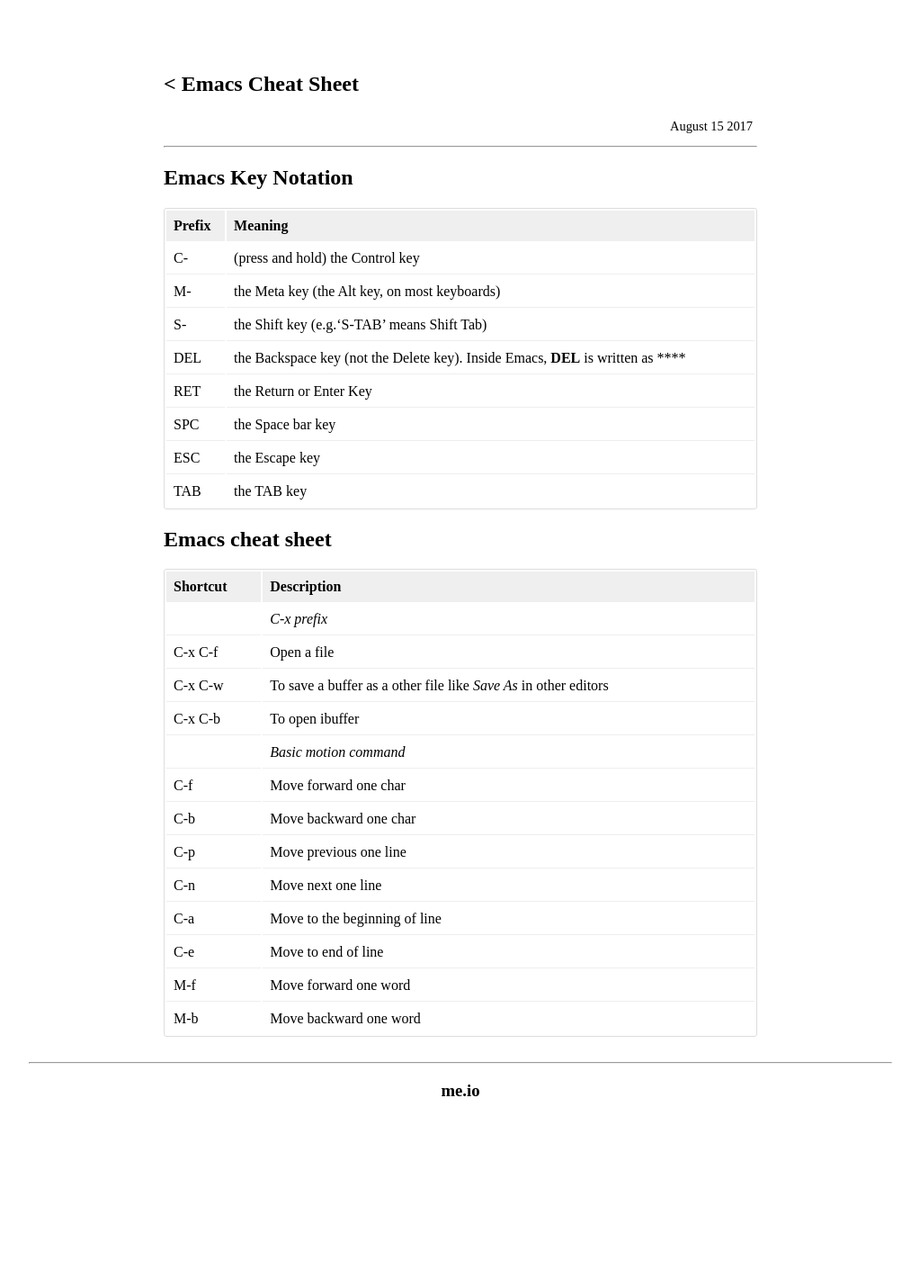
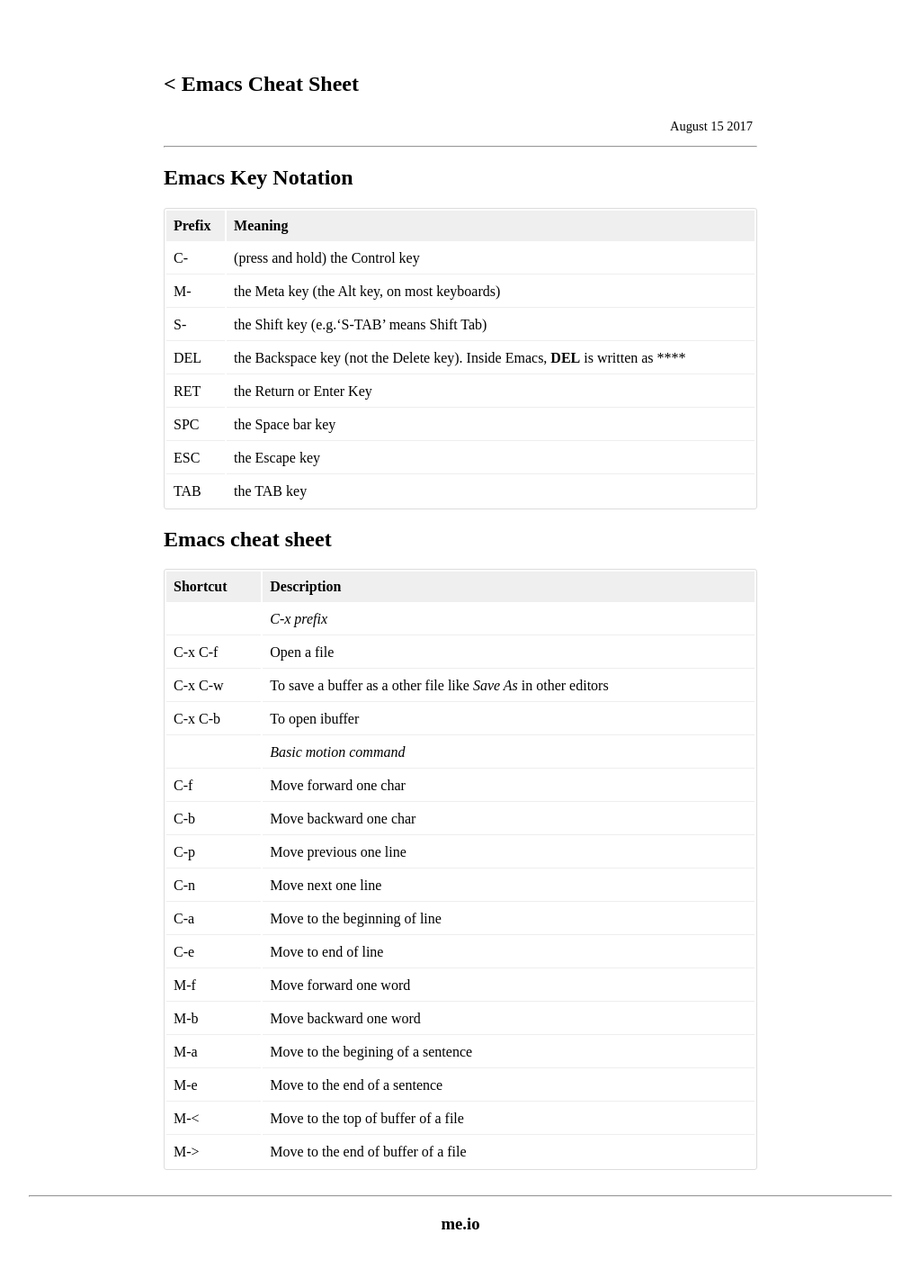
Before and after one commit to congdv/congdv.github.io, a Jekyll site: the page built from _posts/2017-08-15-emacs-cheat-sheet.md, in a window 1280 px wide. Shown: the whole page at 90% size, without its empty margins (128-1151 px from the left). Built offline with Jekyll 4.4.1, drawn with Linux system fonts in a browser that asks for light colours; before the commit the page ends 1282 px from its top, so only the background shows below that.

Commit message:
Update 2017-08-15-emacs-cheat-sheet.md

```diff
--- a/_posts/2017-08-15-emacs-cheat-sheet.md
+++ b/_posts/2017-08-15-emacs-cheat-sheet.md
@@ -36,3 +36,7 @@
 |C-e| Move to end of line|
 |M-f| Move forward one word|
 |M-b| Move backward one word|
+|M-a| Move to the begining of a sentence|
+|M-e| Move to the end of a sentence|
+|M-<|Move to the top of buffer of a file|
+|M->|Move to the end of buffer of a file|
```
